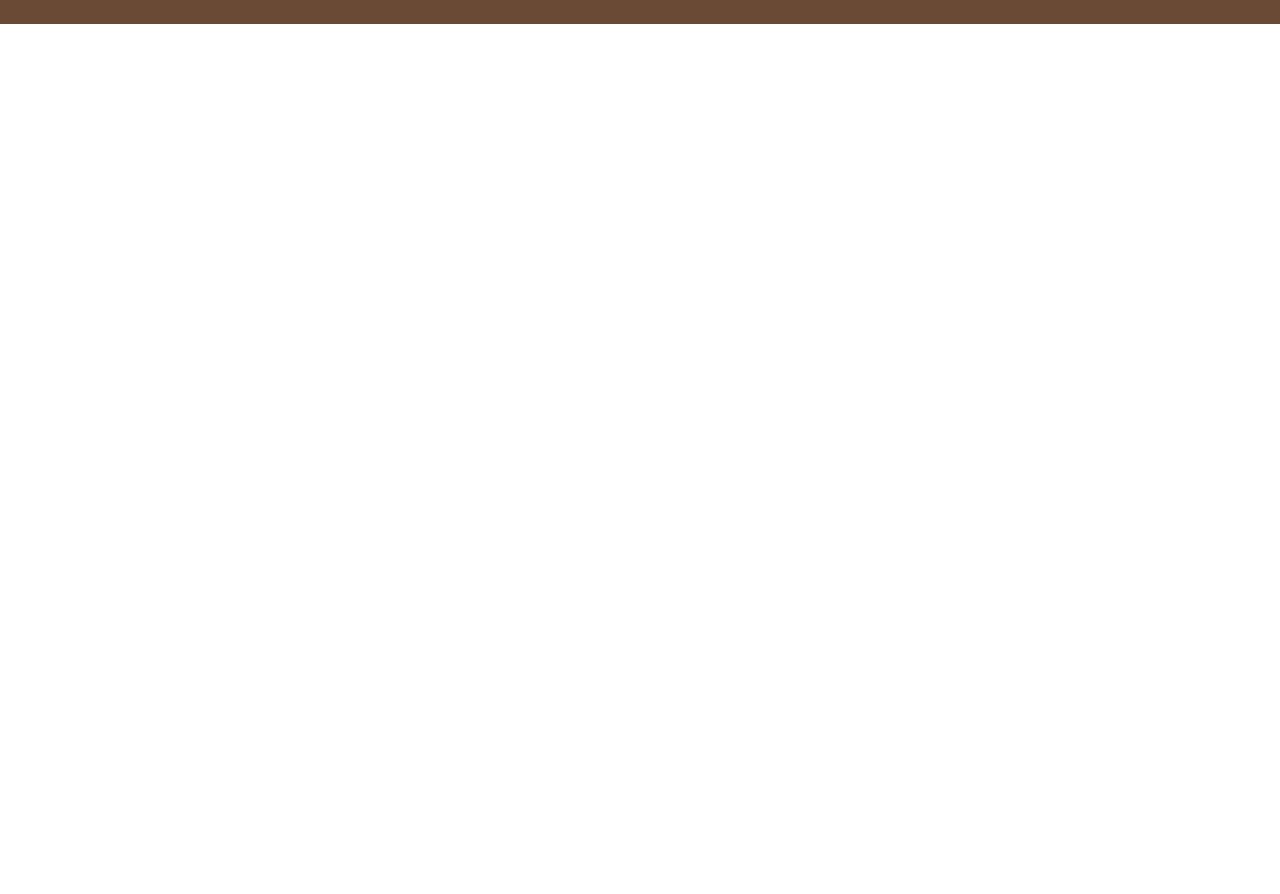
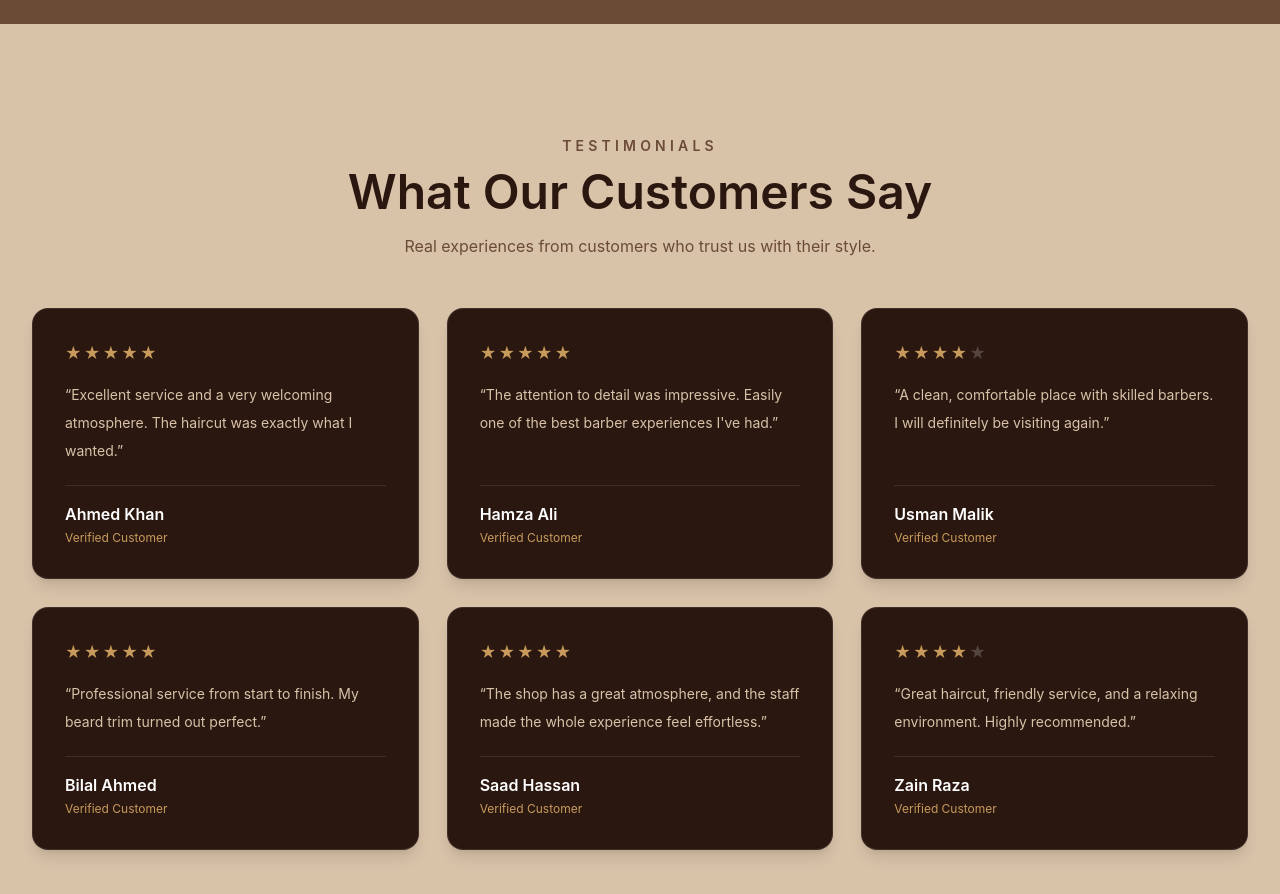
Before and after one commit to murtaza-bukhari/Vintage, a React (Vite) app: page / in a window 1280 px wide. Shown: the part 2380-3274 px from the top of the page. Before the commit the page ends 2404 px from the top, so only its background shows below. Built offline with nearby package versions, Linux system fonts and the light colour scheme.

Commit message:
Completed the testimonial section

```diff
--- a/src/components/HomePage/Header.tsx
+++ b/src/components/HomePage/Header.tsx
@@ -78,7 +78,7 @@ const Header = () => {
             Services
           </a>
           <a
-            href=""
+            href="#testimonials"
             onClick={() => setMenuOpen(false)}
             className="w-fit border-b-2 border-transparent py-1 text-[#f5eee3] hover:border-[#d7a953] focus-visible:border-[#d7a953]"
           >
--- /dev/null
+++ b/src/components/HomePage/Testimonials.tsx
@@ -0,0 +1,111 @@
+const testimonials = [
+    {
+        name: "Ahmed Khan",
+        rating: 5,
+        review:
+            "Excellent service and a very welcoming atmosphere. The haircut was exactly what I wanted.",
+    },
+    {
+        name: "Hamza Ali",
+        rating: 5,
+        review:
+            "The attention to detail was impressive. Easily one of the best barber experiences I've had.",
+    },
+    {
+        name: "Usman Malik",
+        rating: 4,
+        review:
+            "A clean, comfortable place with skilled barbers. I will definitely be visiting again.",
+    },
+    {
+        name: "Bilal Ahmed",
+        rating: 5,
+        review:
+            "Professional service from start to finish. My beard trim turned out perfect.",
+    },
+    {
+        name: "Saad Hassan",
+        rating: 5,
+        review:
+            "The shop has a great atmosphere, and the staff made the whole experience feel effortless.",
+    },
+    {
+        name: "Zain Raza",
+        rating: 4,
+        review:
+            "Great haircut, friendly service, and a relaxing environment. Highly recommended.",
+    },
+];
+
+const Testimonials = () => {
+    return (
+        <section id="testimonials" className="bg-[#D8C2A8] px-4 py-20 sm:px-6 lg:px-8 lg:py-28">
+            <div className="mx-auto w-full max-w-7xl">
+                <div className="mx-auto mb-12 max-w-2xl text-center">
+                    <p className="mb-3 text-sm font-semibold uppercase tracking-[0.3em] text-[#6B4B36]">
+                        Testimonials
+                    </p>
+
+                    <h2 className="text-3xl font-semibold text-[#2A1710] sm:text-4xl lg:text-5xl">
+                        What Our Customers Say
+                    </h2>
+
+                    <p className="mt-4 text-sm leading-7 text-[#6B4B36] sm:text-base">
+                        Real experiences from customers who trust us with their
+                        style.
+                    </p>
+                </div>
+
+                <div className="grid grid-cols-2 gap-3 sm:gap-5 lg:grid-cols-3 lg:gap-7">
+                    {testimonials.map((testimonial) => (
+                        <article
+                            key={testimonial.name}
+                            className="
+                                flex min-h-full flex-col rounded-2xl
+                                border border-white/10 bg-[#2A1710]
+                                p-4 text-[#F3E8DC] shadow-lg
+                                transition duration-300
+                                hover:-translate-y-1 hover:shadow-xl
+                                sm:p-6 lg:p-8
+                            "
+                        >
+                            <div
+                                className="mb-4 flex gap-0.5 text-sm text-[#C89B5D] sm:text-base"
+                                aria-label={`${testimonial.rating} out of 5 stars`}
+                            >
+                                {Array.from({ length: 5 }).map((_, index) => (
+                                    <span
+                                        key={index}
+                                        className={
+                                            index < testimonial.rating
+                                                ? "text-[#C89B5D]"
+                                                : "text-white/20"
+                                        }
+                                    >
+                                        ★
+                                    </span>
+                                ))}
+                            </div>
+
+                            <p className="flex-1 text-xs leading-5 text-[#D8C2A8] sm:text-sm sm:leading-7">
+                                “{testimonial.review}”
+                            </p>
+
+                            <div className="mt-5 border-t border-white/10 pt-4">
+                                <h3 className="text-sm font-semibold text-white sm:text-base">
+                                    {testimonial.name}
+                                </h3>
+
+                                <p className="mt-1 text-xs text-[#C89B5D]">
+                                    Verified Customer
+                                </p>
+                            </div>
+                        </article>
+                    ))}
+                </div>
+            </div>
+        </section>
+    );
+};
+
+export default Testimonials;
--- a/src/pages/HomePage/HomePage.tsx
+++ b/src/pages/HomePage/HomePage.tsx
@@ -2,6 +2,7 @@ import Hero from '../../components/HomePage/Hero'
 import Header from '../../components/HomePage/Header';
 import About from '../../components/HomePage/About';
 import ServicesBrief from '../../components/HomePage/ServicesBrief';
+import Testimonials from '../../components/HomePage/Testimonials';
 
 const HomePage = () => {
     return(
@@ -10,6 +11,7 @@ const HomePage = () => {
             <Hero />
             <About />
             <ServicesBrief />
+            <Testimonials />
         </div>
     );
 }
```
